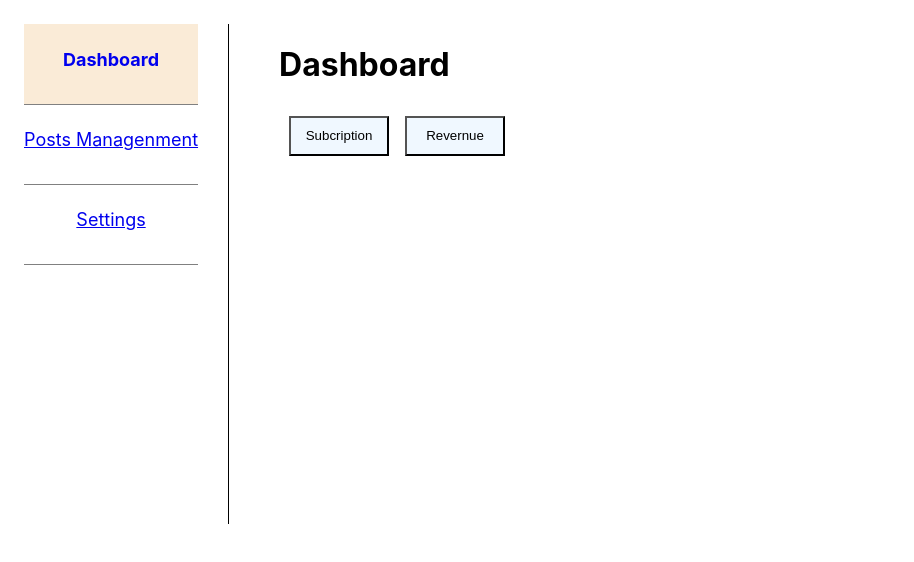
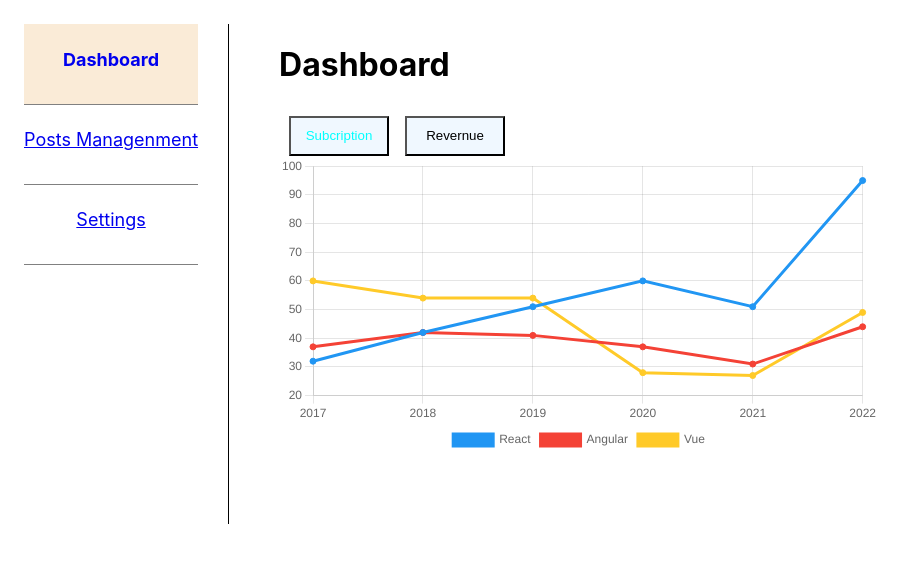
Before and after one commit to buingocbao1599/train_xipat, a React (Create React App) app: page /dashboard in a window 1280 px wide. Shown: the top 562 px of the page, without its empty margins (0-914 px from the left). Built offline with nearby package versions, Linux system fonts and the light colour scheme.

Commit message:
add chartjs pain

```diff
--- a/package.json
+++ b/package.json
@@ -3,10 +3,14 @@
   "version": "0.1.0",
   "private": true,
   "dependencies": {
+    "@faker-js/faker": "^7.6.0",
     "@testing-library/jest-dom": "^5.16.5",
     "@testing-library/react": "^13.4.0",
     "@testing-library/user-event": "^13.5.0",
+    "chart.js": "^4.2.1",
+    "faker": "^6.6.6",
     "react": "^18.2.0",
+    "react-chartjs-2": "^5.2.0",
     "react-dom": "^18.2.0",
     "react-router": "^6.8.1",
     "react-router-dom": "^6.8.1",
--- a/src/components/Dashboard.js
+++ b/src/components/Dashboard.js
@@ -1,4 +1,5 @@
 import React, { useState } from 'react';
+import SubDashboard from './Sub_dashboard';
 import "../css/Dashboard.css";
 
 function Dashboard(props) {
@@ -25,9 +26,14 @@ function Dashboard(props) {
         <div className='dashboard_main'>
            <h1>Dashboard</h1>
            <div className='btn_dash'>
-                <button id='sub_dashboard' onClick={() => onChangActive("sub")}>Subcription</button>
+                <button id='sub_dashboard' onClick={() => onChangActive("sub")} className="btn_active">Subcription</button>
                 <button id='rev_dashboard' onClick={() => onChangActive("rev")}>Revernue</button>
            </div>
+           {
+             activeSub == 1
+             ? <SubDashboard/>
+             : <div>revernue sub</div>
+           }
         </div>
     );
 }
--- /dev/null
+++ b/src/components/Sub_dashboard.js
@@ -0,0 +1,65 @@
+import {
+    Chart as ChartJS,
+    CategoryScale,
+    LinearScale,
+    PointElement,
+    LineElement,
+    Title,
+    Tooltip,
+    Legend,
+  } from "chart.js";
+  import { Line } from "react-chartjs-2";
+
+  ChartJS.register(
+    CategoryScale,
+    LinearScale,
+    PointElement,
+    LineElement,
+    Title,
+    Tooltip,
+    Legend
+  );
+
+  const labels = ["2017", "2018", "2019", "2020", "2021", "2022"];
+
+  const options = {
+    plugins: {
+      legend: {
+        position: "bottom",
+      },
+    },
+  };
+
+  export const data = {
+    labels,
+    datasets: [
+      {
+        label: "React",
+        data: [32, 42, 51, 60, 51, 95],
+        backgroundColor: "#2196F3",
+        borderColor: "#2196F3",
+      },
+      {
+        label: "Angular",
+        data: [37, 42, 41, 37, 31, 44],
+        backgroundColor: "#F44236",
+        borderColor: "#F44236",
+      },
+      {
+        label: "Vue",
+        data: [60, 54, 54, 28, 27, 49],
+        backgroundColor: "#FFCA29",
+        borderColor: "#FFCA29",
+      },
+    ],
+  };
+
+  const Sub_dashboard = () => {
+    return (
+      <div style={{ width: 600, height: 300 }}>
+        <Line options={options} data={data} />
+      </div>
+    );
+  };
+
+  export default Sub_dashboard;
```
Also changed, not shown: 1 other file (tests, documents, lock files or other folders).
